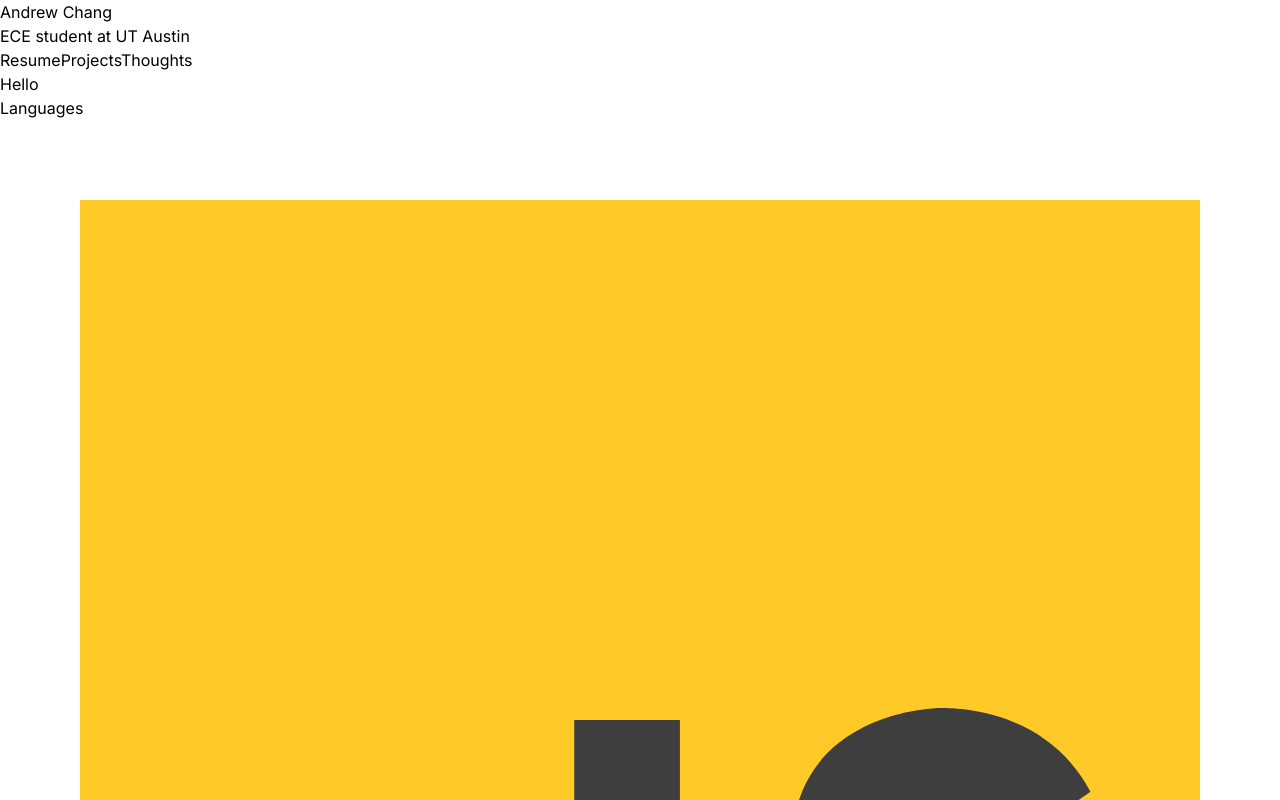
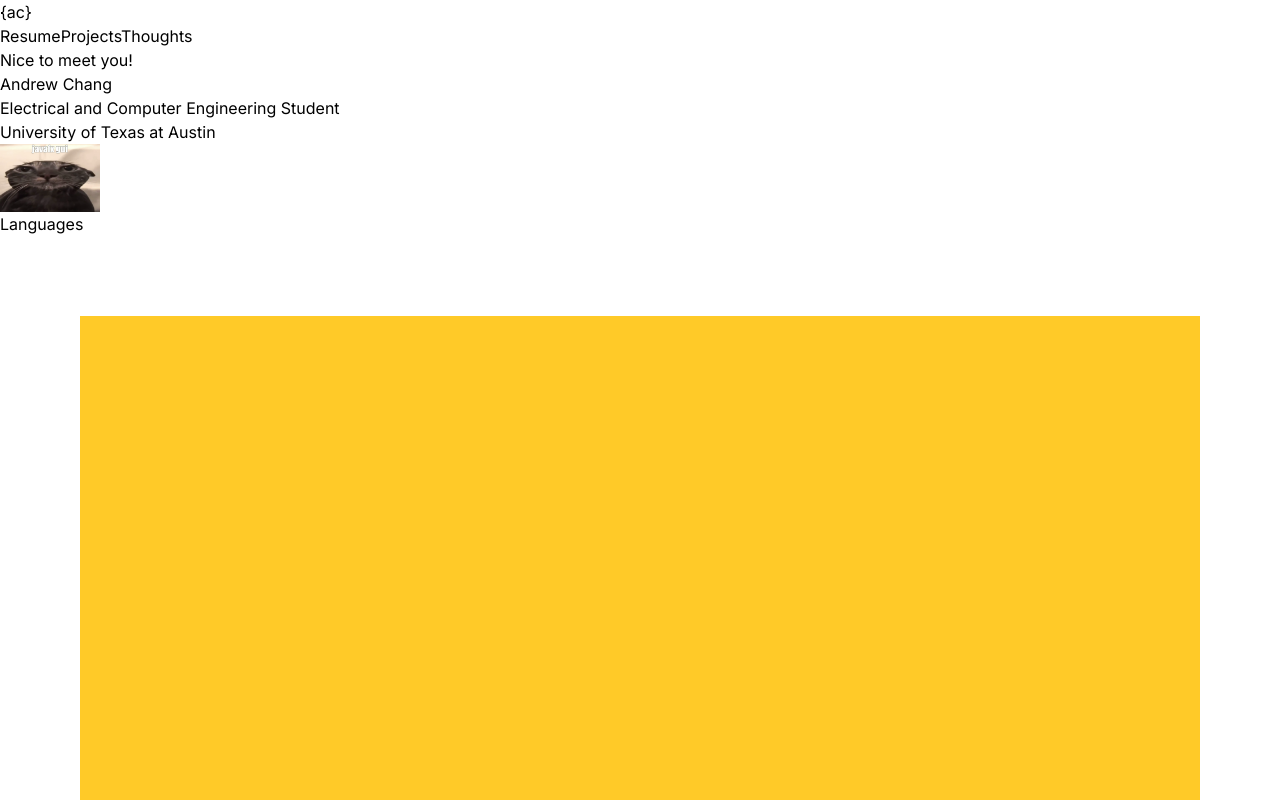
Before and after one commit to andrew-lin-chang/andrewchangbio, a Next.js app: page / in a window 1280 px wide. Shown: the top 800 px of the page. Built offline with nearby package versions, Linux system fonts and the light colour scheme.

Commit message:
add dark mode support

```diff
--- a/app/layout.tsx
+++ b/app/layout.tsx
@@ -18,7 +18,7 @@ export default function RootLayout({
 }) {
   return (
     <html lang="en">
-      <body className={`mx-auto max-w-4xl px-8 ${inter.className}`}>
+      <body className={`mx-auto max-w-4xl px-8 ${inter.className} dark:text-white bg-black`}>
         <Header />
         <div className="my-6">{children}</div>
         <Footer />
--- a/app/page.tsx
+++ b/app/page.tsx
@@ -1,12 +1,39 @@
-import TechStack from "@/components/TechStack"
+import Image from "next/image";
+import wetcat from "public/images/wetcat.png";
+import TechStack from "@/components/TechStack";
 
 export default function Home() {
   return (
     <main>
-      <div>
-        Hello
+      <div className="flex-col-reverse flex justify-between items-center text-center md:flex-row md:text-left my-6">
+        <div className="mt-4">
+          <h2 className="text-sm md:text-lg">Nice to meet you!</h2>
+          <h1 className="font-bold text-3xl tracking-tighter md:text-6xl my-2">
+            Andrew Chang
+          </h1>
+          <p>Electrical and Computer Engineering Student</p>
+          <p>University of Texas at Austin</p>
+        </div>
+        <Image
+          className="rounded-full h-60 w-60"
+          src={wetcat}
+          height={100}
+          width={100}
+          alt="profile picture"
+        />
       </div>
-      <TechStack />
+
+      <TechStack/>
+
+      <div className="my-6">
+        <h1 className="font-bold text-3xl">Who?</h1>
+        <p className="mt-2">
+          I'm an Electrical and Computer Engineering student at the University
+          of Texas at Austin. I'm particularly interested in full-stack
+          development, automation, IoT, and the cloud. You can probably find me
+          in the quiet section of the library trying to learn something new!
+        </p>
+      </div>
     </main>
-  )
+  );
 }
--- a/app/projects/[slug]/page.tsx
+++ b/app/projects/[slug]/page.tsx
@@ -33,7 +33,7 @@ export default function Post({ params }: any) {
   const props = getPost(params);
 
   return (
-    <article className="prose">
+    <article className="prose dark:prose-invert">
       <h1 className="font-bold text-4xl">{props.frontMatter.title}</h1>
       <div className="mt-6">
         <MDXRemote source={props.content} />
--- a/app/projects/page.tsx
+++ b/app/projects/page.tsx
@@ -8,7 +8,7 @@ import Card from "@/components/Card";
 export interface Project {
   title: string;
   description: string;
-  img: string;
+  imgSrc: string;
   date: string;
 }
 
@@ -40,7 +40,7 @@ export default function Projects() {
       <div className="grid grid-cols-1 gap-4 mt-6">
         {projects.map(project => (
           <Link href={'/projects/' + project.slug} key={project.slug}>
-            <Card title={project.meta.title} description={project.meta.description} img={project.meta.img} date={project.meta.date}/>
+            <Card title={project.meta.title} description={project.meta.description} imgSrc={project.meta.imgSrc} date={project.meta.date}/>
           </Link>
         ))}
       </div>
--- a/app/resume/page.tsx
+++ b/app/resume/page.tsx
@@ -1,7 +1,9 @@
+// import resume from "/public/andrewlinchang_resume.pdf"
+
 export default function Resume() {
   return (
     <div>
-
+      <h1>PDF Example by Object Tag</h1>
     </div>
-  )
+  );
 }
--- a/components/Card.tsx
+++ b/components/Card.tsx
@@ -3,7 +3,7 @@ import Image from "next/image"
 
 export default function Card({title, description, imgSrc, date}: Project): React.ReactNode {
   return (
-    <div className="flex rounded-md p-4 shadow-md hover:shadow-xl">
+    <div className="flex rounded-lg p-4 border hover:bg-gray-600 dark:border-gray-400">
       <div className="flex gap-2">
         <div>
           <h1 className="text-lg font-bold">{title}</h1>
--- a/components/Header.tsx
+++ b/components/Header.tsx
@@ -1,13 +1,13 @@
 import Link from "next/link"
+import Image from "next/image"
 
 export default function Header() {
   return (
-    <div className="flex items-center mt-4 justify-between sticky">
+    <div className="flex items-center mt-4 justify-between sticky top-0 left-0 right-0 py-4 opacity-90 bg-white dark:bg-black">
       <div>
         <Link href="/">
-          <h1 className='text-xl font-bold'>Andrew Chang</h1>
+          <h1 className='text-2xl font-bold'>{`{ac}`}</h1>
         </Link>
-        <p className='text-xs'>ECE student at UT Austin</p>
       </div>
 
       <div className="flex gap-4">
--- a/components/Icons.tsx
+++ b/components/Icons.tsx
@@ -187,7 +187,7 @@ export function Node() {
 export function Next() {
   return (
     <svg
-      className="h-8 w-8"
+      className="h-8 w-8 dark:fill-white"
       xmlns="http://www.w3.org/2000/svg"
       viewBox="0 0 32 32"
     >
@@ -199,7 +199,7 @@ export function Next() {
 export function Express() {
   return (
     <svg
-      className="h-8 w-8"
+      className="h-8 w-8 dark:fill-white"
       xmlns="http://www.w3.org/2000/svg"
       preserveAspectRatio="xMidYMid"
       viewBox="0 -181.5 512 512"
```
